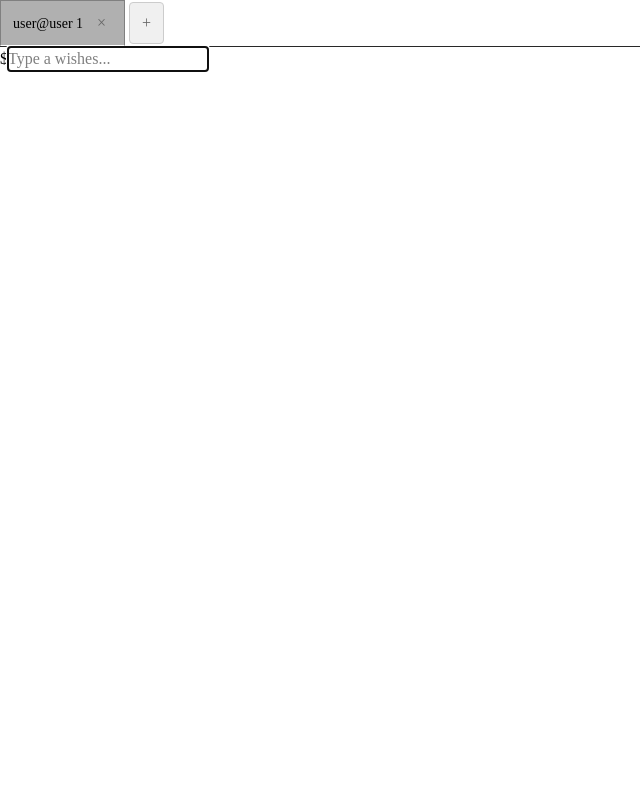
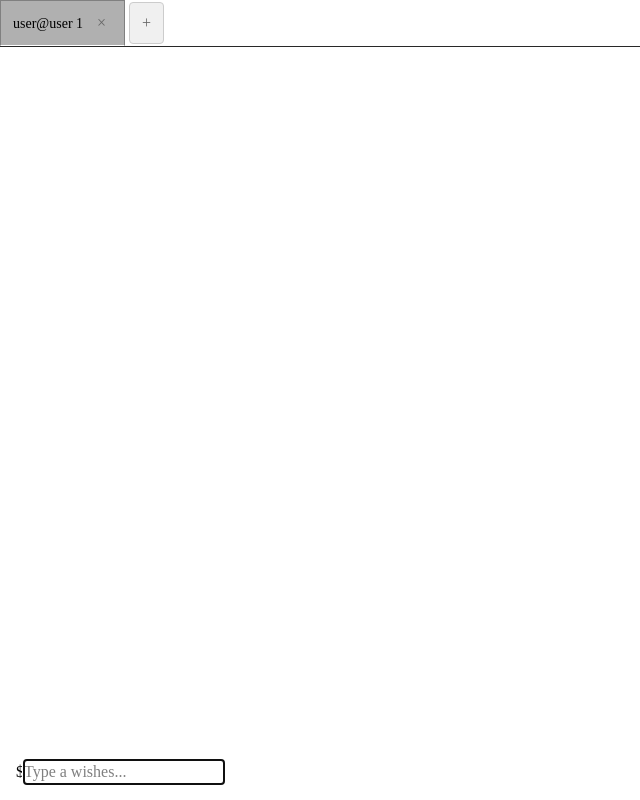
Before and after one commit to Cryplo/MHacks25, a React (Vite) app in the folder src/renderer/: page / in a window 1280 px wide. Shown: the whole page, without its empty margins (0-640 px from the left). Built offline with nearby package versions, Linux system fonts and the light colour scheme; no server answers.

Commit message:
Seperated terminal and limited tabs

```diff
--- a/src/renderer/src/components/Tabs.css
+++ b/src/renderer/src/components/Tabs.css
@@ -16,8 +16,10 @@
   align-items: center;
   padding: 0;
   margin: 0;
-  overflow-x: auto; /* Allow horizontal scrolling if too many tabs */
-  width: 100%; /* Ensure full width of container */
+  overflow-x: auto;
+  width: 100%;
+  max-width: 100vw; /* Prevent extending beyond viewport */
+  box-sizing: border-box;
 }
 
 .tabs-list::-webkit-scrollbar {
@@ -32,13 +34,14 @@
   border: 1px solid #808080;
   border-bottom: none;
   cursor: pointer;
-  min-width: 120px;
-  flex-shrink: 0;
+  min-width: 40px;
+  flex-shrink: 1; /* Allow tabs to shrink */
   max-width: 200px;
   position: relative;
   margin-right: 0px;
   border-radius: 0 0 0 0;
   user-select: none;
+  box-sizing: border-box;
 }
 
 .tab:hover {
--- a/src/renderer/src/components/Tabs.tsx
+++ b/src/renderer/src/components/Tabs.tsx
@@ -15,6 +15,7 @@ interface TabsProps {
 const Tabs: React.FC<TabsProps> = ({ onActiveTabChange }) => {
   const [tabs, setTabs] = useState<Tabs[]>([]);
   const [activeTabId, setActiveTabId] = useState('');
+  const [isHidden, setIsHidden] = useState(false);
 
   useEffect(() => {
     if (tabs.length === 0) {
@@ -34,6 +35,11 @@ const Tabs: React.FC<TabsProps> = ({ onActiveTabChange }) => {
     const newTabs = tabs.filter((tab) => tab.id !== tabId);
     setTabs(newTabs);
 
+    // Show the button again if we go below 10 tabs
+    if (newTabs.length < 10) {
+      setIsHidden(false);
+    }
+
     if (activeTabId === tabId) {
       if (newTabs.length > 0) {
         const newActiveId = newTabs[0].id;
@@ -48,6 +54,10 @@ const Tabs: React.FC<TabsProps> = ({ onActiveTabChange }) => {
   };
 
   const handleNewTab = () => {
+    if (tabs.length >= 10) {
+      setIsHidden(true)
+      return;
+    }
     const existingIds = tabs.map((t) => parseInt(t.id, 10)).filter((id) => !isNaN(id));
     const maxId = existingIds.length > 0 ? Math.max(...existingIds) : 0;
     const newTabId = (maxId + 1).toString();
@@ -83,7 +93,11 @@ const Tabs: React.FC<TabsProps> = ({ onActiveTabChange }) => {
               </button>
             </div>
           ))}
-          <button className="new-tab-button" onClick={handleNewTab}>
+          <button
+            className="new-tab-button"
+            onClick={handleNewTab}
+            style={{ opacity: isHidden ? 0 : 1 }}
+          >
             +
           </button>
         </div>
--- a/src/renderer/src/components/Terminal.css
+++ b/src/renderer/src/components/Terminal.css
@@ -0,0 +1,31 @@
+.terminal {
+  position: fixed;
+  bottom: 0;
+  left: 0;
+  width: 100%;
+  /* height: 100vh; */
+  height: calc(100vh - 40px);
+  display: flex;
+  flex-direction: column;
+}
+
+.terminal-output {
+  flex: 1;
+  overflow-y: auto;
+  padding: 1rem;
+  font-family: 'Iosevka', monospace;
+  font-size: 0.875rem;
+  width: 100%; /* Ensure full width of container */
+  /* background-color: black;
+  color: white; */
+}
+
+.terminal-output::-webkit-scrollbar {
+  display: none; /* Hide scrollbar for Chrome, Safari and Opera */
+}
+
+.terminal-input {
+  /* border-top: 1px solid #374151; */
+  padding: 1rem;
+  /* background-color: black; */
+}
--- a/src/renderer/src/components/Terminal.tsx
+++ b/src/renderer/src/components/Terminal.tsx
@@ -1,5 +1,6 @@
 import React, { useState, useEffect, useRef } from 'react'
 import { CommandToDescription, LanguageToCommand } from "../../../backend/translator"
+import './Terminal.css'
 
 export default function Terminal(): React.JSX.Element {
   const [currentCommand, setCurrentCommand] = useState('')
@@ -21,11 +22,15 @@ export default function Terminal(): React.JSX.Element {
       if (currentCommand.trim()) {
         setIsProcessing(true)
 
-        const shellCommand = await LanguageToCommand(currentCommand)
+        // const shellCommand = await LanguageToCommand(currentCommand)
 
-        console.log(await CommandToDescription(shellCommand))
+        // console.log(await CommandToDescription(shellCommand))
 
-        console.log('Shell command:', shellCommand)
+        setCommandHistory(prev => [...prev, currentCommand])
+        setCurrentCommand('')
+        setHistoryIndex(-1) // Reset history index when new command is entered
+
+        // console.log('Shell command:', currentCommand)
 
         setIsProcessing(false)
       }
@@ -60,9 +65,14 @@ export default function Terminal(): React.JSX.Element {
   }
 
   return (
-    <div className="h-96 overflow-y-auto p-4 terminal-grid font-mono text-sm dark:bg-black dark:text-white">
-      {/* Current Input Line */}
+    <div className="terminal">
+      <div className="terminal-output">
+        {commandHistory.map((command, index) => (
+          <div key={index}>$ {command}</div>
+        ))}
+      </div>
 
+      <div className="terminal-input">
         <div className="flex items-center">
           <span className="text-terminal-prompt mr-2">$</span>
 
@@ -81,5 +91,6 @@ export default function Terminal(): React.JSX.Element {
           />
         </div>
       </div>
+    </div>
   )
 }
```
Lines whose indentation alone changed are shown as unchanged.
